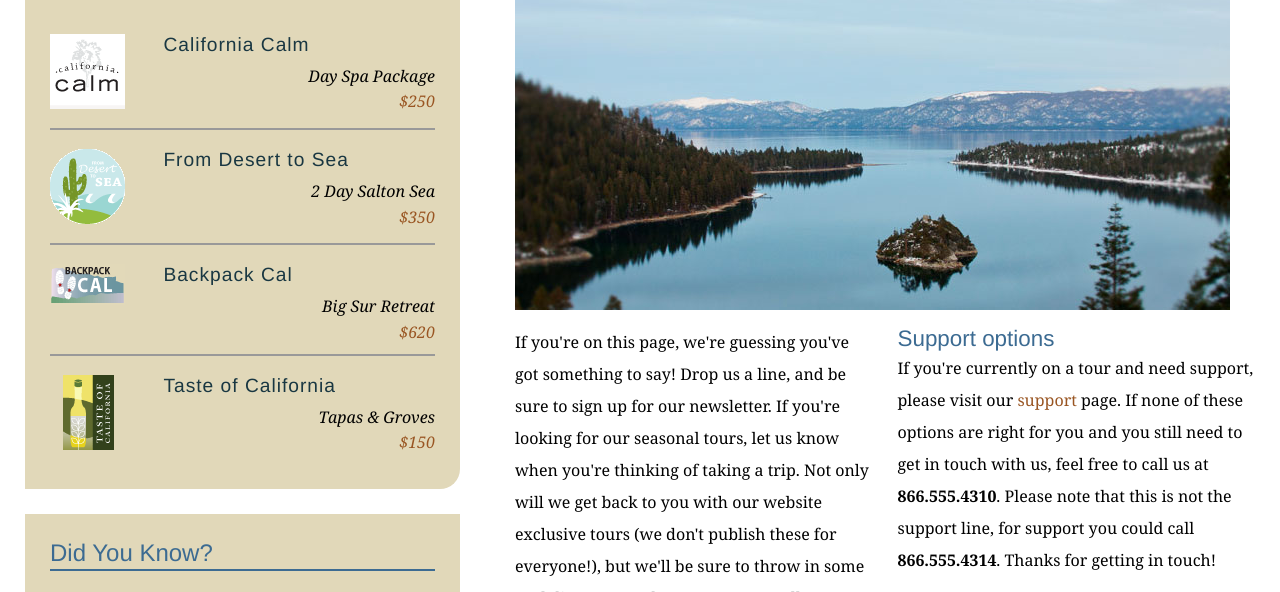
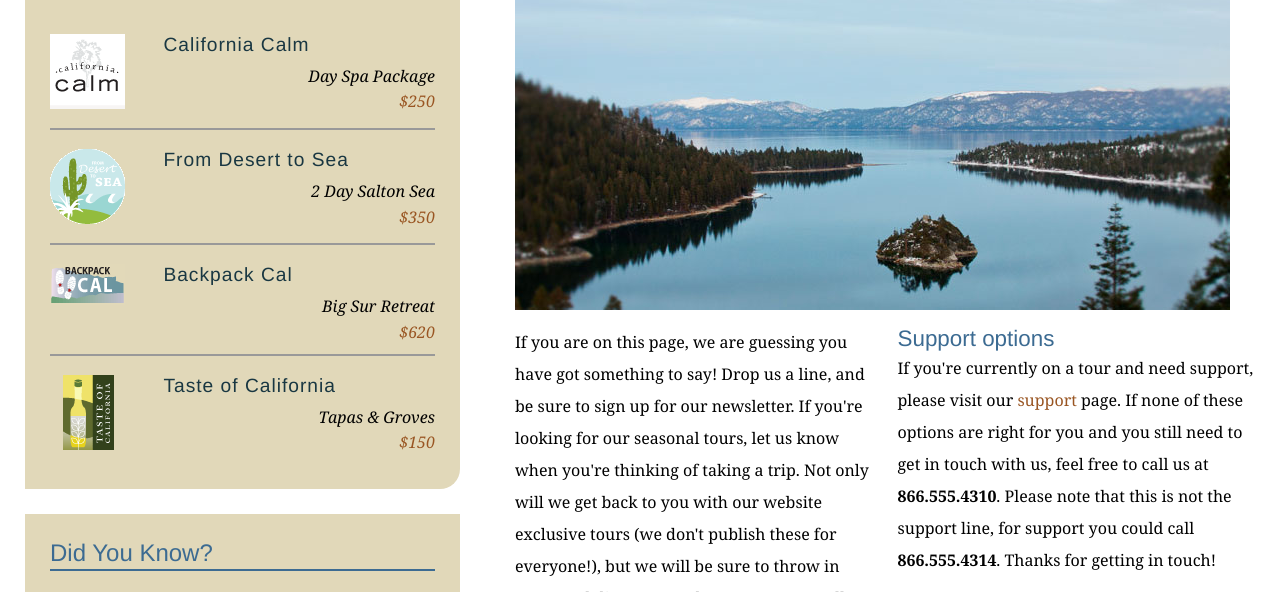
Before and after one commit to zStevenn/VEBR, a plain HTML site: page contact.html in a window 1280 px wide. Shown: the part 342-934 px from the top of the page. Drawn offline with Linux system fonts and the light colour scheme.

Commit message:
Remove contractions from contact page

```diff
--- a/contact.html
+++ b/contact.html
@@ -66,7 +66,7 @@
           <h1>Get in touch</h1>
           <img src="assets/images/emerald_bay.jpg" alt="Beautiful Lake Tahoe" class="articleImage" />
           <div class="multiCol">
-            <p>If you're on this page, we're guessing you've got something to say! Drop us a line, and be sure to sign up for our newsletter. If you're looking for our seasonal tours,  let us know when you're thinking of taking a trip. Not only will we get back to you with our website exclusive tours (we don't publish these for everyone!), but we'll be sure to throw in some cool discounts and tour extras as well.</p>
+            <p>If you are on this page, we are guessing you have got something to say! Drop us a line, and be sure to sign up for our newsletter. If you're looking for our seasonal tours,  let us know when you're thinking of taking a trip. Not only will we get back to you with our website exclusive tours (we don't publish these for everyone!), but we will be sure to throw in some cool discounts and tour extras as well.</p>
 
             <h2>Support options</h2>
             <p>If you're currently on a tour and need support, please visit our <a href="support.html">support</a> page. If none of these options are right for you and you still need to get in touch with us, feel free to call us at<span class="phone"> <strong>866.555.4310</strong>. Please note that this is not the support line, for support you could call </span><strong>866.555.4314</strong>. Thanks for getting in touch!</p>
```
